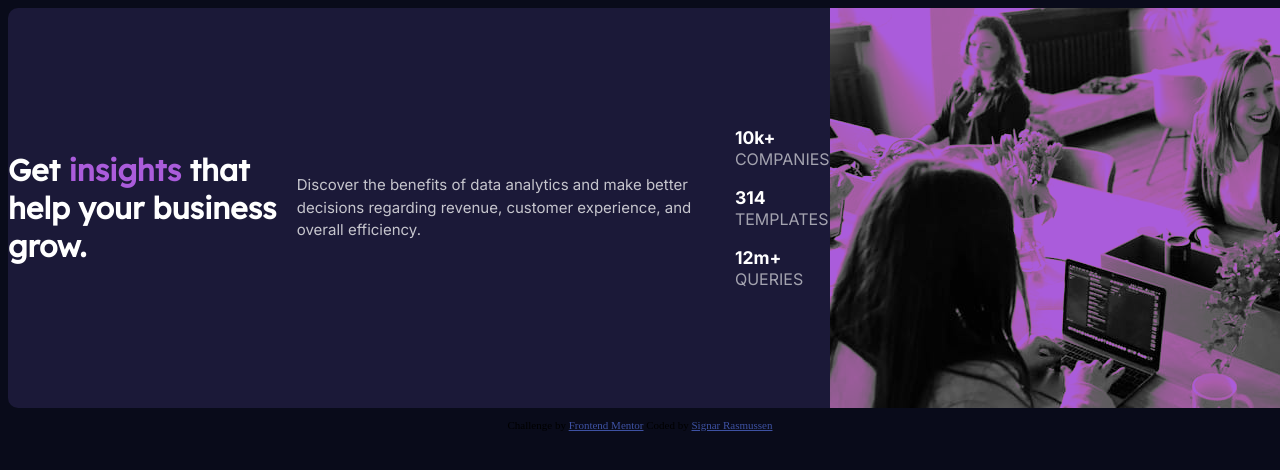
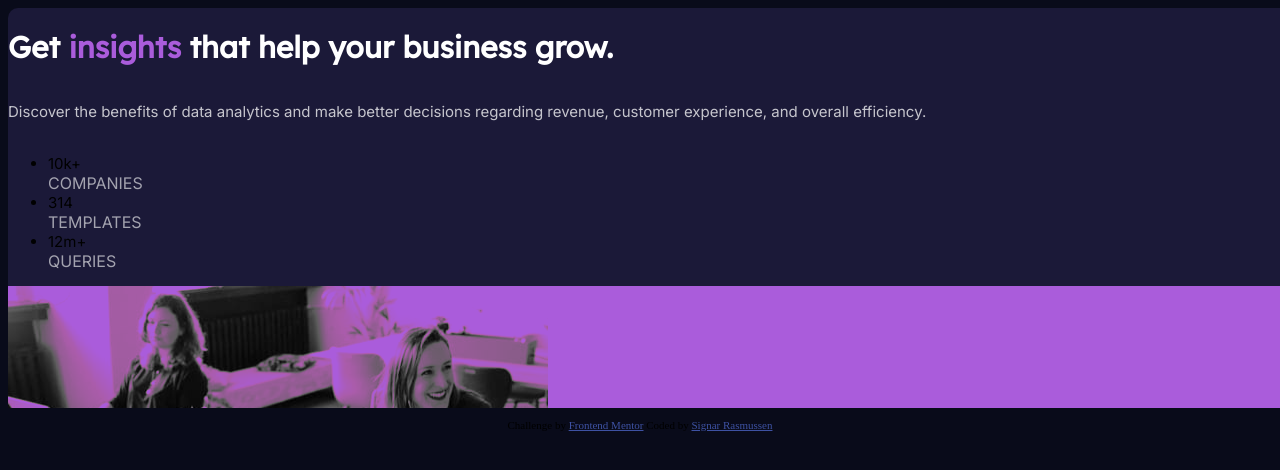
Before and after one commit to TheRealZekre/Stats, a plain HTML site: page index.html in a window 1280 px wide. Shown: the top 470 px of the page. Drawn offline with Linux system fonts and the light colour scheme.

Commit message:
changed HTML

```diff
--- a/index.html
+++ b/index.html
@@ -17,9 +17,11 @@
   experience, and overall efficiency.</p>
   </section>
   <aside class="stats">
-    <h3>10k+ <br><span>companies</span></h3>
-    <h3>314 <br><span>templates</span></h3>
-    <h3>12m+ <br><span>queries</span></h3>
+    <ul>
+    <li>10k+ <br><span>companies</span></li>
+    <li>314 <br><span>templates</span></li>
+    <li>12m+ <br><span>queries</span></li>
+  </ul>
   </aside>
   <div class="img"></div>
   <!-- <img class="image" src="images/image-header-desktop.jpg" alt="Image of people"> -->
--- a/styles.css
+++ b/styles.css
@@ -21,13 +21,16 @@
 body {
     background-color: var(--very-dark-blue);
     font-size: 15px;
+
+
 }
 
 /* main="card" */
 .card {
     display: flex;
-    align-items: center;
+    align-items:
     justify-content: center;
+    flex-direction: column;
     width: 1440px;
     height: 400px;
     border-radius: 10px;
@@ -51,6 +54,9 @@ section.paragraph {
 
 /* stats */
 .stats {
+    display:flex;
+    justify-content: space-between;
+    max-width: 600px;
     font-family: 'Inter';
     font-weight: 400;
 }
@@ -67,7 +73,8 @@ section.paragraph {
 }
 
 .img {
-
+    display: flex;
+    justify-content: flex-end;
     border-radius: 0px 10px 10px 0px;
     height: 100%;
     width: 90%;
```
